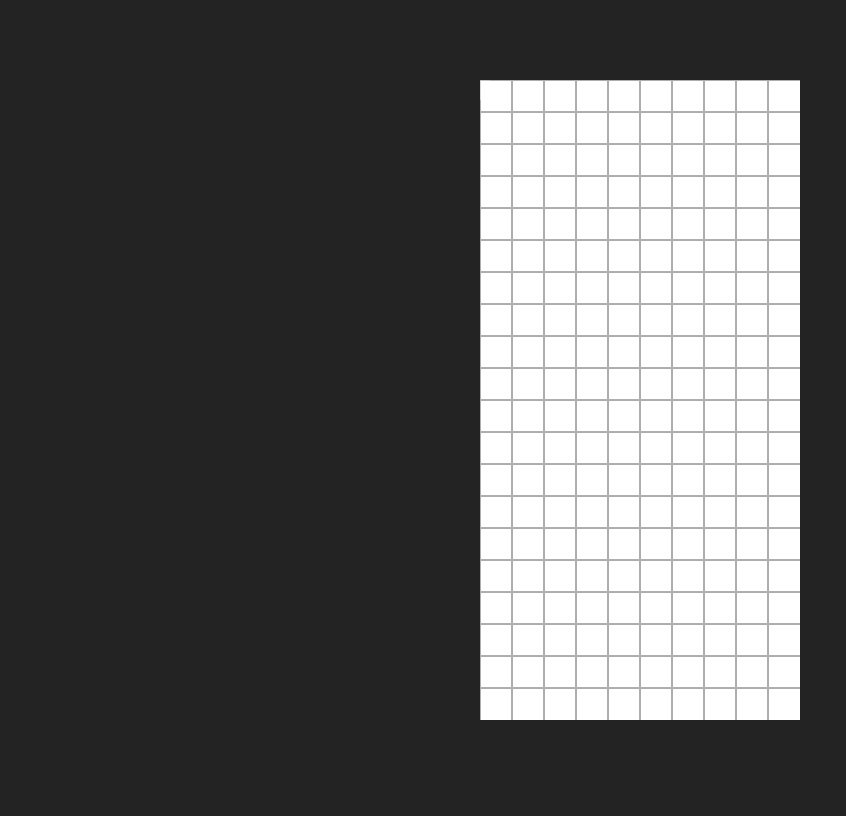
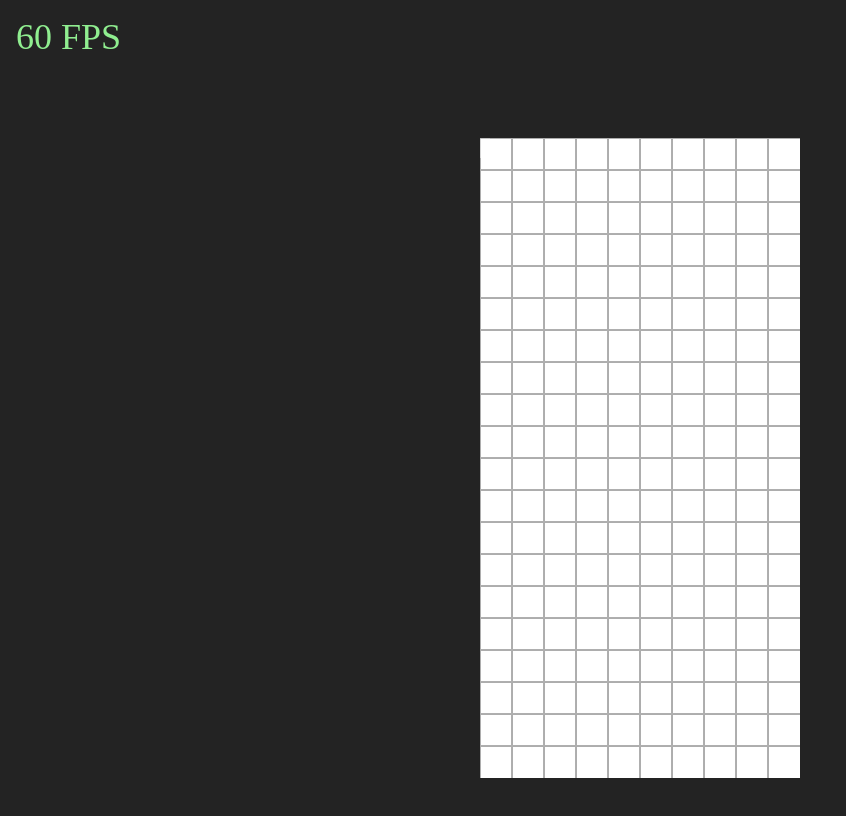
Before and after one commit to 5tarlight/yeatrix, a plain HTML site: page index.html in a window 1280 px wide. Shown: the whole page, without its empty margins (0-846 px from the left). Drawn offline with Linux system fonts and the light colour scheme.

Commit message:
FPS counter

```diff
--- a/index.css
+++ b/index.css
@@ -8,15 +8,15 @@ body {
     background-color: #232323;
     width: 100vw;
     height: 100vh;
-    display: flex;
-    flex-direction: column;
-    justify-content: center;
+
 }
 
 .container {
     display: flex;
+    flex-direction: column;
+    justify-content: center;
     background-color: white;
-    margin: 0 auto;
+    margin: 5rem auto 0 auto;
     width: fit-content;
     height: fit-content;
 }
@@ -26,3 +26,9 @@ body {
     width: 320px;
     height: 640px;
 }
+
+.fps-counter {
+    color: lightgreen;
+    font-size: 36px;
+    margin: 1rem 0 0 1rem;
+}
--- a/index.html
+++ b/index.html
@@ -10,6 +10,9 @@
     <title>Yeatrix</title>
 </head>
 <body>
+    <div class="fps-counter" id="fps">
+        60 FPS
+    </div>
     <div class="container">
         <canvas id="canvas" width="320px" height="640px"></canvas>
     </div>
--- a/index.js
+++ b/index.js
@@ -1,11 +1,13 @@
 let canvas
+let lastDrawTime = -1
+let fpsCounter
 const size = 32
 const w = 10
 const h = 20
 
 function init() {
     canvas = document.getElementById('canvas')
-
+    fpsCounter = document.getElementById('fps')
     requestAnimationFrame(draw)
 }
 
@@ -29,6 +31,18 @@ function clearCanvas(ctx) {
     ctx.clearRect(0, 0, w, h)
 }
 
+function calculateFps() {
+    const time = performance.now()
+    if (lastDrawTime === -1)
+        lastDrawTime = time
+    else {
+        const gap = time - lastDrawTime
+        const fps = Math.round(1 / gap * 1000)
+        fpsCounter.innerText = fps + ' FPS'
+        lastDrawTime = time
+    }
+}
+
 function draw() {
     const ctx = canvas.getContext('2d')
     ctx.imageSmoothingEnabled = false
@@ -36,6 +50,7 @@ function draw() {
     clearCanvas(ctx)
     drawGrid(ctx)
 
+    calculateFps()
     requestAnimationFrame(draw)
 }
 
```
